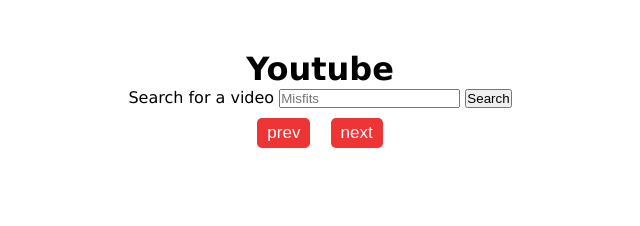
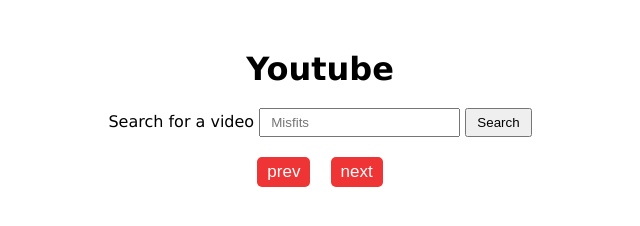
Before and after one commit to NissimBet/WebDev-Lab5, a plain HTML site: page index.html in a window 1280 px wide. Shown: the whole page, without its empty margins (320-960 px from the left). Drawn offline with Linux system fonts and the light colour scheme.

Commit message:
style changes

```diff
--- a/css/index.css
+++ b/css/index.css
@@ -14,6 +14,16 @@ body {
 main {
   max-width: 1200px;
   margin: 50px auto;
+}
+
+input,
+.submitSearch {
+  padding: 5px 10px;
+}
+
+a {
+  text-decoration: none;
+  color: inherit;
 }
 
 .title {
@@ -51,6 +61,6 @@ main {
   color: inherit;
 }
 
-.results a {
-  text-decoration: none;
+#videoNameForm {
+  margin: 20px 0 10px 0;
 }
--- a/index.html
+++ b/index.html
@@ -11,12 +11,12 @@
   <body>
     <main>
       <div class="title">
-        <h1>Youtube</h1>
+        <h1><a href="http://www.youtube.com" target="_blank">Youtube</a></h1>
 
         <form action="#" id="videoNameForm">
           <label for="videoNameInput">Search for a video</label>
           <input type="text" name="videoName" id="videoNameInput" placeholder="Misfits" />
-          <button type="submit">Search</button>
+          <button class="submitSearch" type="submit">Search</button>
         </form>
 
         <div>
```
